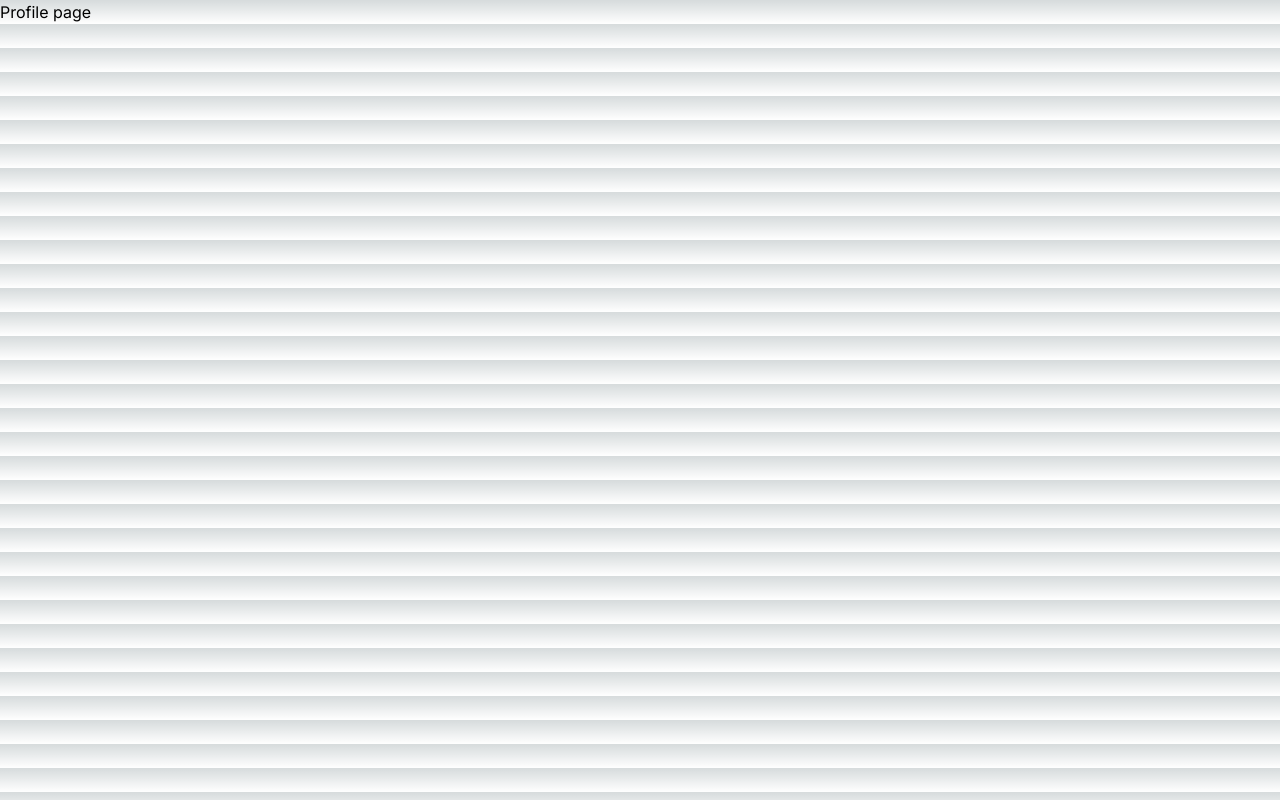
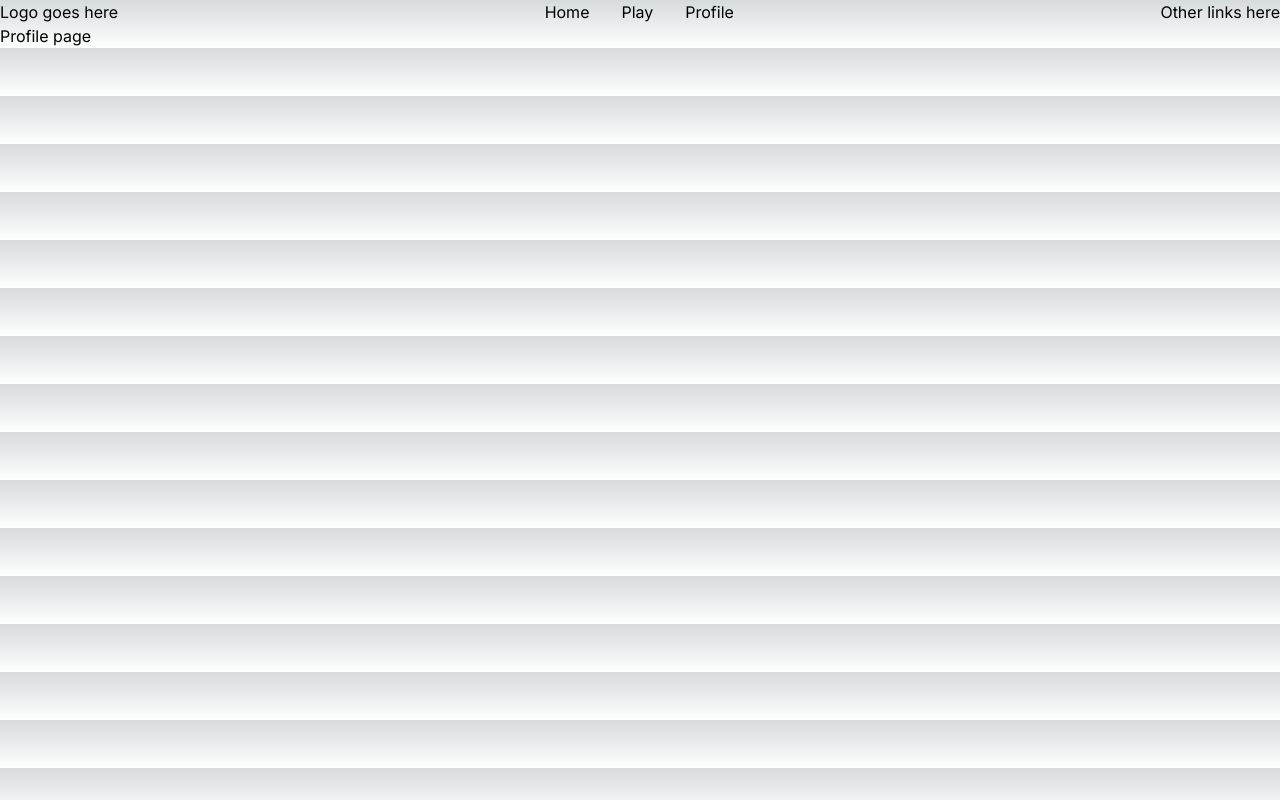
Before and after one commit to marielle-lopez/quizmo, a Next.js app in the folder frontend/: page /profile in a window 1280 px wide. Built offline with nearby package versions, Linux system fonts and the light colour scheme.

Commit message:
add `Navbar` component to landing page layout

```diff
--- a/frontend/src/app/layout.tsx
+++ b/frontend/src/app/layout.tsx
@@ -1,12 +1,13 @@
-import type { Metadata } from "next";
-import { Inter } from "next/font/google";
-import "./globals.css";
+import type { Metadata } from 'next';
+import { Inter } from 'next/font/google';
+import './globals.css';
+import Navbar from './ui/navbar';
 
-const inter = Inter({ subsets: ["latin"] });
+const inter = Inter({ subsets: ['latin'] });
 
 export const metadata: Metadata = {
-  title: "Create Next App",
-  description: "Generated by create next app",
+  title: 'Create Next App',
+  description: 'Generated by create next app',
 };
 
 export default function RootLayout({
@@ -16,7 +17,10 @@
 }>) {
   return (
     <html lang="en">
-      <body className={inter.className}>{children}</body>
+      <body className={inter.className}>
+        <Navbar />
+        {children}
+      </body>
     </html>
   );
 }
```
